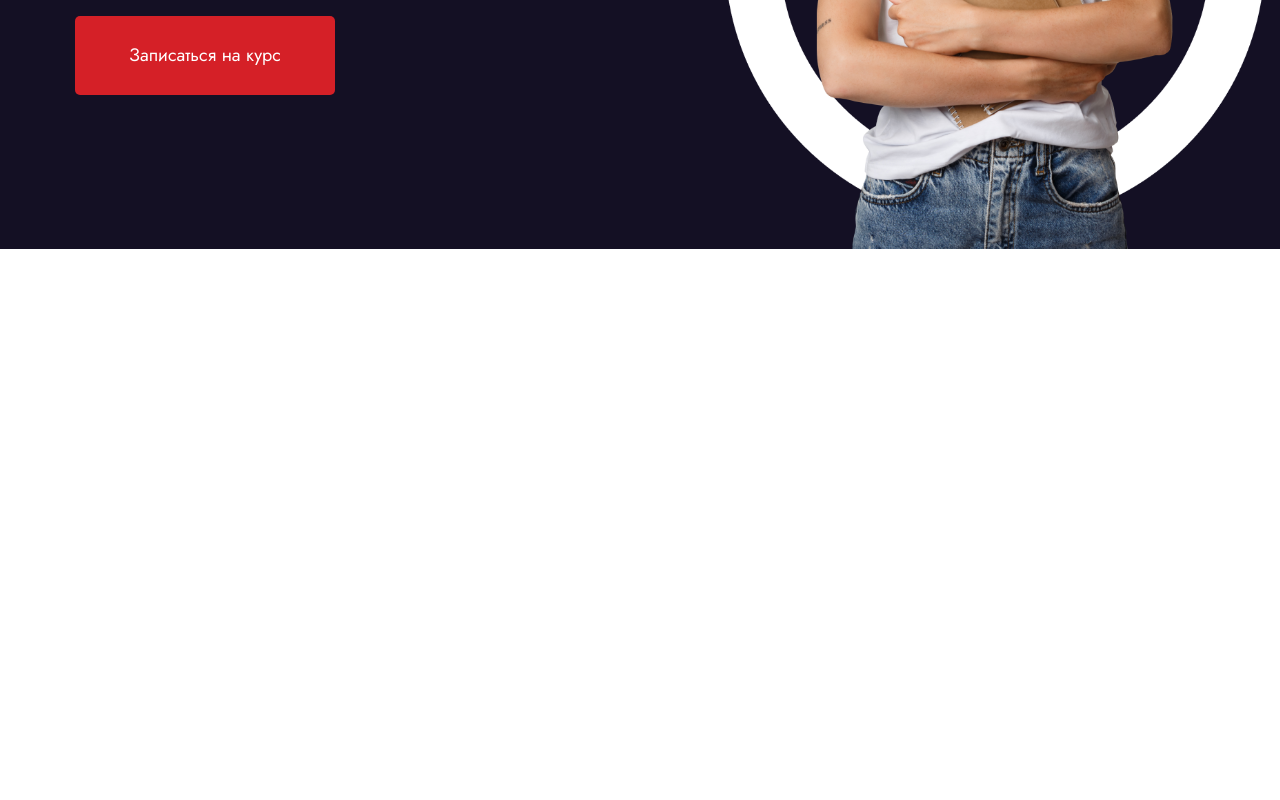
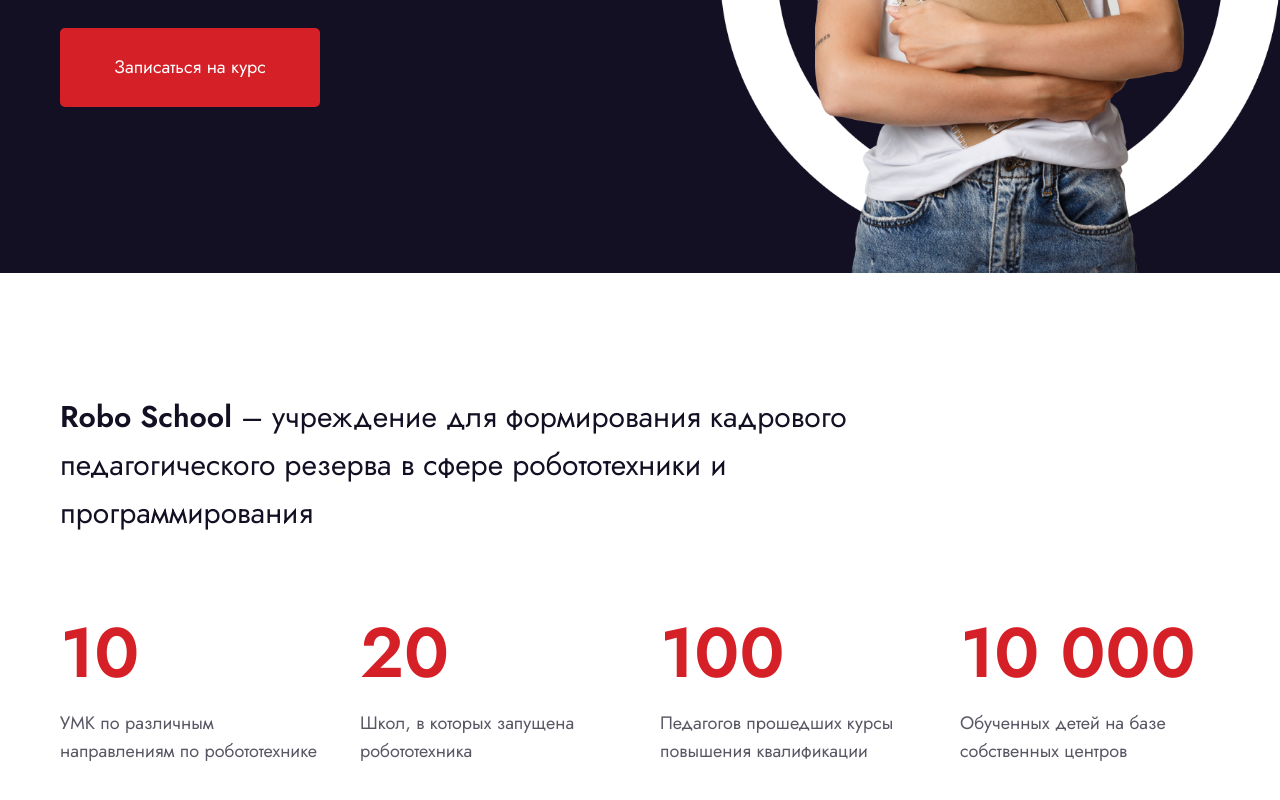
Before and after one commit to sh0rk1n/robo-school, a React (Create React App) app: page / in a window 1280 px wide. Shown: the part 492-1292 px from the top of the page. Before the commit the page ends 800 px from the top, so only its background shows below. Built offline with nearby package versions, Linux system fonts and the light colour scheme.

Commit message:
about layout done

```diff
--- a/src/app/App.jsx
+++ b/src/app/App.jsx
@@ -1,11 +1,14 @@
 import { Header } from '../components/header/Header';
 import { Hero } from '../components/hero/Hero';
+import { About } from '../components/about/About';
+
 function App() {
   return (
     <div className="App">
       <Header />
       <main>
-        <Hero/>
+        <Hero />
+        <About />
       </main>
     </div>
   );
--- a/src/app/styles/index.scss
+++ b/src/app/styles/index.scss
@@ -14,5 +14,11 @@
 .container {
   margin: 0 auto;
   padding: 0 var(--container-offset);
-  max-width: var(--content-width);
+  max-width: var(--container-width);
 }
+
+.grid {
+  display: grid;
+  grid-template-columns: repeat(12, 1fr);
+  gap: 40px;
+}
--- a/src/app/styles/variables/global.scss
+++ b/src/app/styles/variables/global.scss
@@ -2,9 +2,8 @@
   --font-family: 'Jost', sans-serif;
   --content-width: 1160px;
   --container-offset: 15px;
-  --container-width: calc(
-    var(--container-width) + (var(--container-offset) * 2)
-  );
+  --container-width: calc(var(--content-width) + (var(--container-offset) * 2));
+
   --light-color: #fff;
   --main-color: #141024;
   --red-color: #d52027;
--- /dev/null
+++ b/src/components/about/About.jsx
@@ -0,0 +1,43 @@
+import styles from './About.module.scss';
+
+export const About = () => {
+  return (
+    <section className={styles.about}>
+      <div className={`${styles.AboutDiv} grid container`}>
+        <h2 className={styles.heading}>
+          <span>Robo School </span>– учреждение для формирования кадрового
+          педагогического резерва в сфере робототехники и программирования
+        </h2>
+        <dl className={`${styles.statsList} grid`}>
+          <div>
+            <dt className={styles.title}>10</dt>
+            <dd className={styles.descr}>
+              УМК по различным направлениям по робототехнике
+            </dd>
+          </div>
+
+          <div>
+            <dt className={styles.title}>20</dt>
+            <dd className={styles.descr}>
+              Школ, в которых запущена робототехника
+            </dd>
+          </div>
+
+          <div>
+            <dt className={styles.title}>100</dt>
+            <dd className={styles.descr}>
+              Педагогов прошедших курсы повышения квалификации
+            </dd>
+          </div>
+
+          <div>
+            <dt className={styles.title}>10 000</dt>
+            <dd className={styles.descr}>
+              Обученных детей на базе собственных центров
+            </dd>
+          </div>
+        </dl>
+      </div>
+    </section>
+  );
+};
--- /dev/null
+++ b/src/components/about/About.module.scss
@@ -0,0 +1,39 @@
+@import '../../app/styles/mixins/mixins.scss';
+
+.about {
+  padding: 120px 0;
+}
+
+.AboutDiv {
+  row-gap: 60px;
+}
+
+.heading {
+  grid-column: 9 span;
+  @include text-style(var(--font-family), 400, 30px, 160%, var(--main-color));
+
+  span {
+    font-weight: 600;
+  }
+}
+
+.statsList {
+  grid-column: 12 span;
+  div {
+    grid-column: 3 span;
+  }
+}
+
+.title {
+  @include text-style(var(--font-family), 600, 70px, 160%, var(--red-color));
+}
+
+.descr {
+  @include text-style(
+    var(--font-family),
+    400,
+    18px,
+    160%,
+    rgba(20, 16, 36, 0.7)
+  );
+}
--- a/src/components/hero/Hero.jsx
+++ b/src/components/hero/Hero.jsx
@@ -4,7 +4,7 @@
 export const Hero = () => {
   return (
     <section className={styles.hero}>
-      <div className={`${styles.HeroFlex} container`}>
+      <div className={`grid container`}>
         <div className={styles.left}>
           <h1>robo school</h1>
           <p>
--- a/src/components/hero/Hero.module.scss
+++ b/src/components/hero/Hero.module.scss
@@ -2,12 +2,6 @@
 
 .hero {
   background-color: var(--main-color);
-}
-
-.HeroFlex {
-  display: grid;
-  grid-template-columns: repeat(12, 1fr);
-  gap: 50px;
 }
 
 .left {
```
